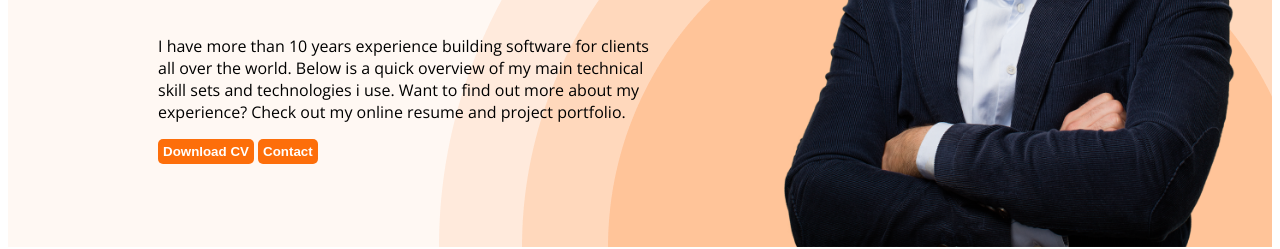
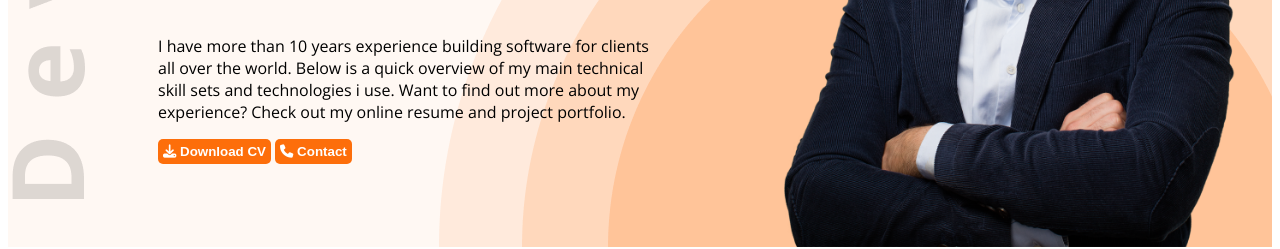
Before and after one commit to Mridul-Chandra-Nath/developer-portfolio, a plain HTML site: page index.html in a window 1280 px wide. Shown: the part 572-821 px from the top of the page. Drawn offline with nearby package versions, Linux system fonts and the light colour scheme.

Commit message:
Added some font awesome icon

```diff
--- a/index.html
+++ b/index.html
@@ -8,6 +8,7 @@
     <link rel="preconnect" href="https://fonts.gstatic.com" crossorigin>
     <link href="https://fonts.googleapis.com/css2?family=Open+Sans:wght@300;400;500;600&display=swap" rel="stylesheet">
     <link rel="stylesheet" href="styles/portfolio.css">
+    <script src="https://kit.fontawesome.com/fd2bec569e.js" crossorigin="anonymous"></script>
     <title>Developer portfolio</title>
 </head>
 
@@ -33,8 +34,8 @@
                     technologies i use. Want to find out more
                     about my experience? Check out my online
                     resume and project portfolio.</p>
-                <button class="btn-primary">Download CV</button>
-                <button class="btn-primary">Contact</button>
+                <button class="btn-primary"><i class="fa-solid fa-download"></i> Download CV</button>
+                <button class="btn-primary"><i class="fa-solid fa-phone"></i> Contact</button>
             </div>
             <img class="profile-picture" src="images/hardy.png" alt="">
         </div>
@@ -163,7 +164,7 @@
    </div>
 </section>
     <div class="download-cv">
-        <button class="btn-primary">Download CV</button></div>
+        <button class="btn-primary"><i class="fa-solid fa-download"></i> Download CV</button></div>
     </main>
 
     <footer>
--- a/styles/portfolio.css
+++ b/styles/portfolio.css
@@ -69,9 +69,9 @@ nav a {
 
 .header {
     background-color: #FFF8F3;
-    background-image: url('../images/header_bg.png');
+    background-image: url('../images/header_bg.png'), url('../images/developer.png');
     background-repeat: no-repeat;
-    background-position: bottom right;
+    background-position: bottom right, top left;
 }
 
 .banner {
@@ -206,3 +206,7 @@ footer{
        border: 0;
        width: 100%;
 }
+
+.social-links{
+    margin: 24px;
+}
```
